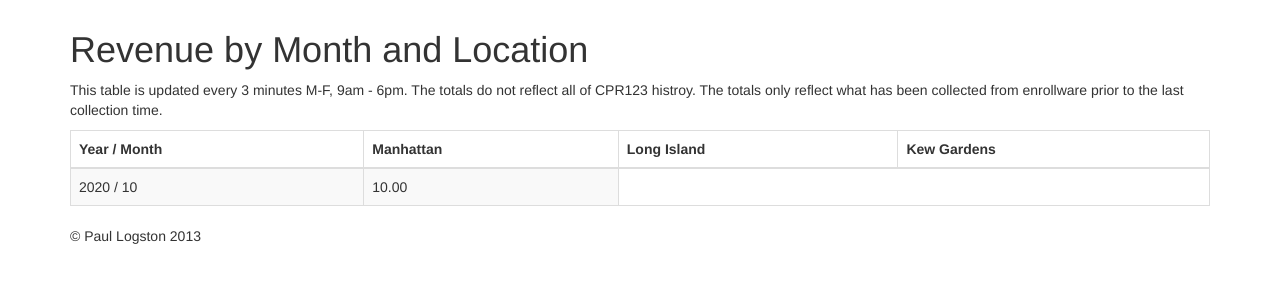
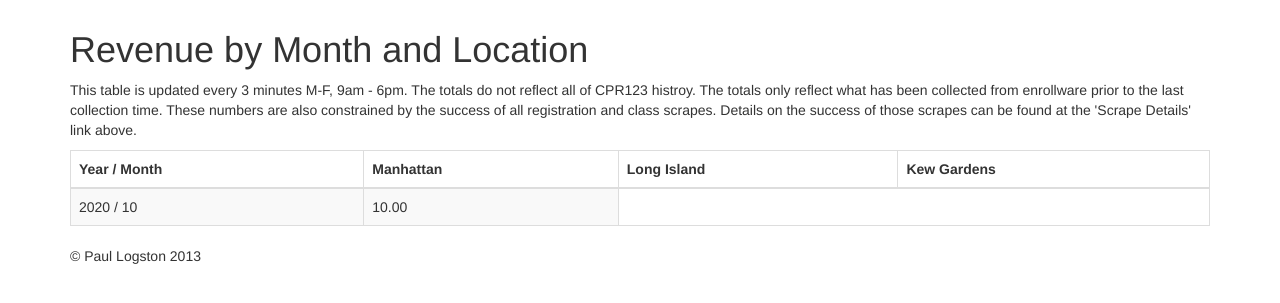
Before and after one commit to logston/cpr123, a Django app: template apps/ewatch/templates/ewatch/tally_revenue.html in a window 1280 px wide. Shown: the part 50-353 px from the top of the page. Run offline with Django 3.2, Linux system fonts and the light colour scheme; the template is opened without the code that fills it: most values are stand-ins (such as "Sample title", 1, 10 or a date in 2020); some libraries are stand-ins or nearby versions.

Commit message:
Added more disclaimer text

```diff
--- a/apps/ewatch/templates/ewatch/tally_revenue.html
+++ b/apps/ewatch/templates/ewatch/tally_revenue.html
@@ -11,7 +11,7 @@
       <h1>Revenue by Month and Location</h1>
 
       <p>
-        This table is updated every 3 minutes M-F, 9am - 6pm. The totals do not reflect all of CPR123 histroy. The totals only reflect what has been collected from enrollware prior to the last collection time.
+        This table is updated every 3 minutes M-F, 9am - 6pm. The totals do not reflect all of CPR123 histroy. The totals only reflect what has been collected from enrollware prior to the last collection time. These numbers are also constrained by the success of all registration and class scrapes. Details on the success of those scrapes can be found at the 'Scrape Details' link above.
       </p>
 
       <table class="table table-bordered table-striped table-hover">
```
